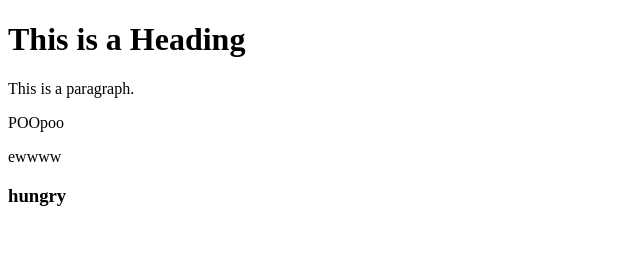
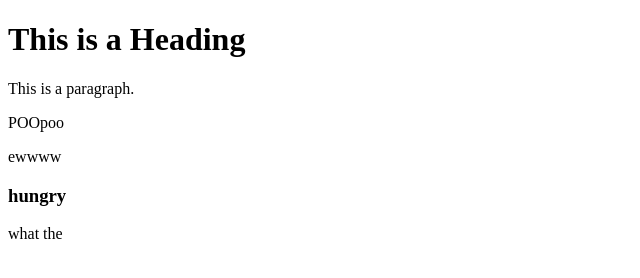
Before and after one commit to guo-jialin/guo-jialin.github.io, a plain HTML site: page index.html in a window 1280 px wide. Shown: the full height of the page, 0-640 px from the left. Drawn offline with Linux system fonts and the light colour scheme.

Commit message:
add <p>what the</p>

```diff
--- a/index.html
+++ b/index.html
@@ -10,6 +10,7 @@
 <p>POOpoo</p>
 <p>ewwww</p>
 <h3>hungry</h3>
+<p>what the</p>
 
 </body>
 </html>
```
